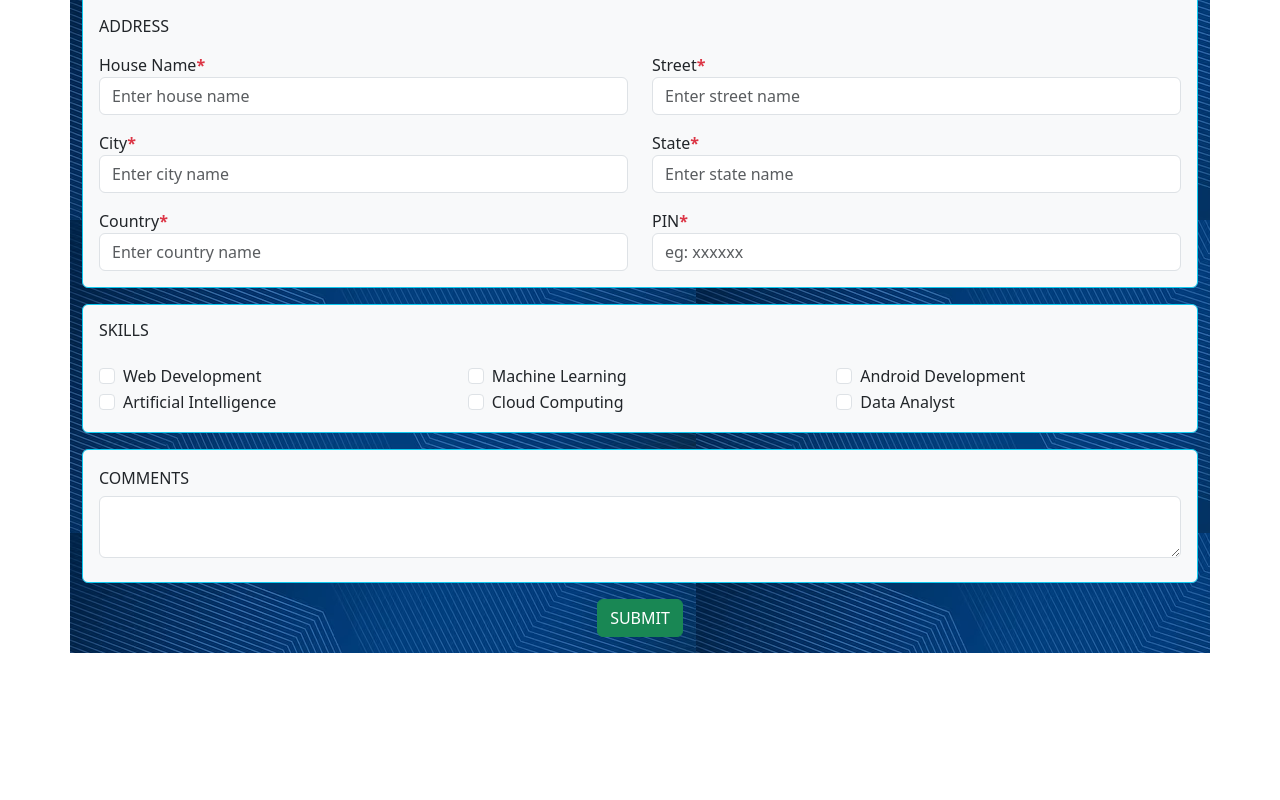
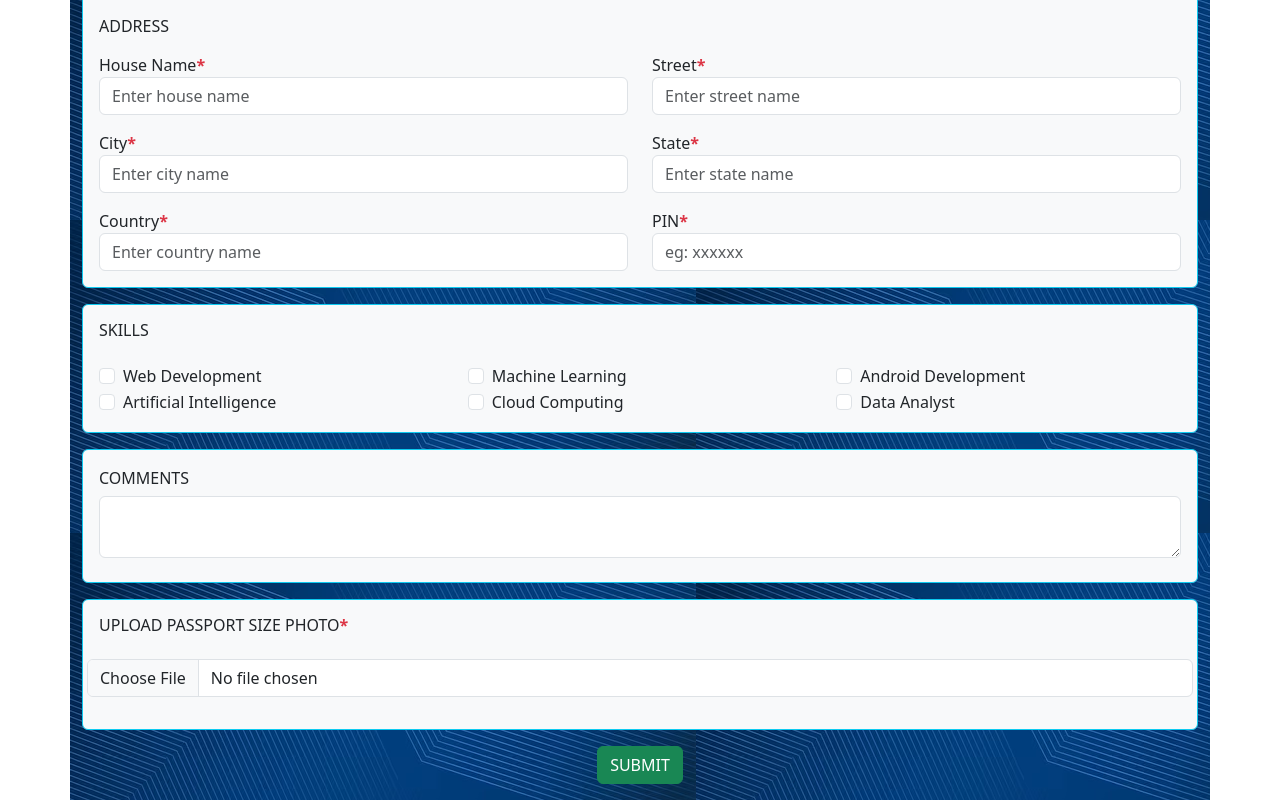
Before and after one commit to malavika-unni/Student_Registration_Form_With_React_PHP, a React (Create React App) app in the folder regform/: page / in a window 1280 px wide. Shown: the part 767-1567 px from the top of the page. Before the commit the page ends 1420 px from the top, so only its background shows below. Built offline with nearby package versions, Linux system fonts and the light colour scheme.

Commit message:
Modified StudentRegForm.js by adding the fields for uploading image in registration form

```diff
--- a/regform/src/components/StudentRegForm.js
+++ b/regform/src/components/StudentRegForm.js
@@ -20,6 +20,8 @@ const StudentRegForm = ({ setUserData }) => {
   const [pin, setPin] = useState('');
   const [skills, setSkills] = useState([]);
   const [comments, setComments] = useState('');
+  const [imgFile, setImgFile] = useState(null);
+
 // Function to handle file upload and request sending
 const fileUpload = async () => {
 
@@ -43,6 +45,8 @@ const fileUpload = async () => {
       formData.append('pin', pin);
       formData.append('skills', skills.join(','));
       formData.append('comments', comments);
+      formData.append('imgFile', imgFile);
+
             // Send form data to the server using axios post request
             const response = await axios.post('http://localhost/StudentRegForm.php', formData, {
                 headers: { 'Content-Type': "multipart/form-data" },
@@ -70,7 +74,14 @@ const fileUpload = async () => {
     await fileUpload();
 
   };
-    // Function to handle skill change
+
+  // Function to handle file change
+  const handleFileChange = (e) => {
+    const file = e.target.files[0];
+    setImgFile(file);
+  };
+
+  // Function to handle skill change
     const handleSkillChange = (skill) => {
         if (skills.includes(skill)) {
           setSkills(skills.filter(s => s !== skill));
@@ -508,6 +519,28 @@ const fileUpload = async () => {
             </div>
           </div>
 
+        {/* Upload Photo */}
+
+        <div className='card bg-light border-info mt-3'>
+            <div className='card-body'>
+              <div className="row">
+                <div >
+                  <h6 className="mb-4">UPLOAD PASSPORT SIZE PHOTO<b><span className="text-danger">*</span></b></h6>
+                  <div className="mb-3 mt-2 row">
+                    <input
+                      type="file"
+                      className="form-control"
+                      accept="image/*"
+                      onChange={handleFileChange}
+                      required
+                    />
+                  </div>
+                </div>
+              </div>
+            </div>
+          </div>
+
+
           {/* Submit Button */}
           <div className="mb-3 mt-3 row">
             <div className="text-center">
```
